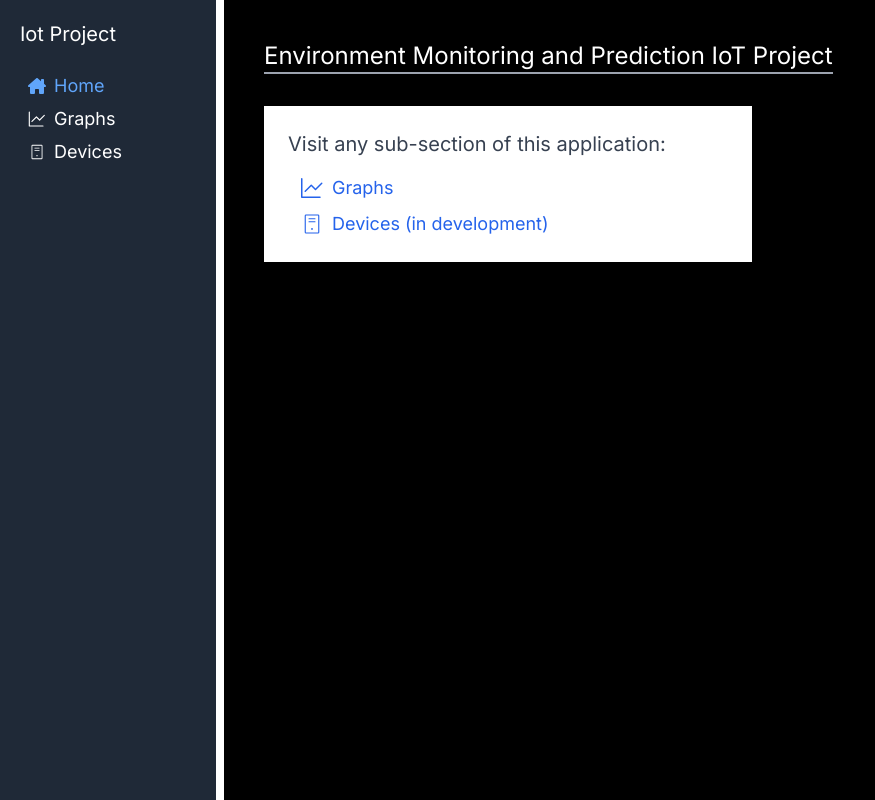
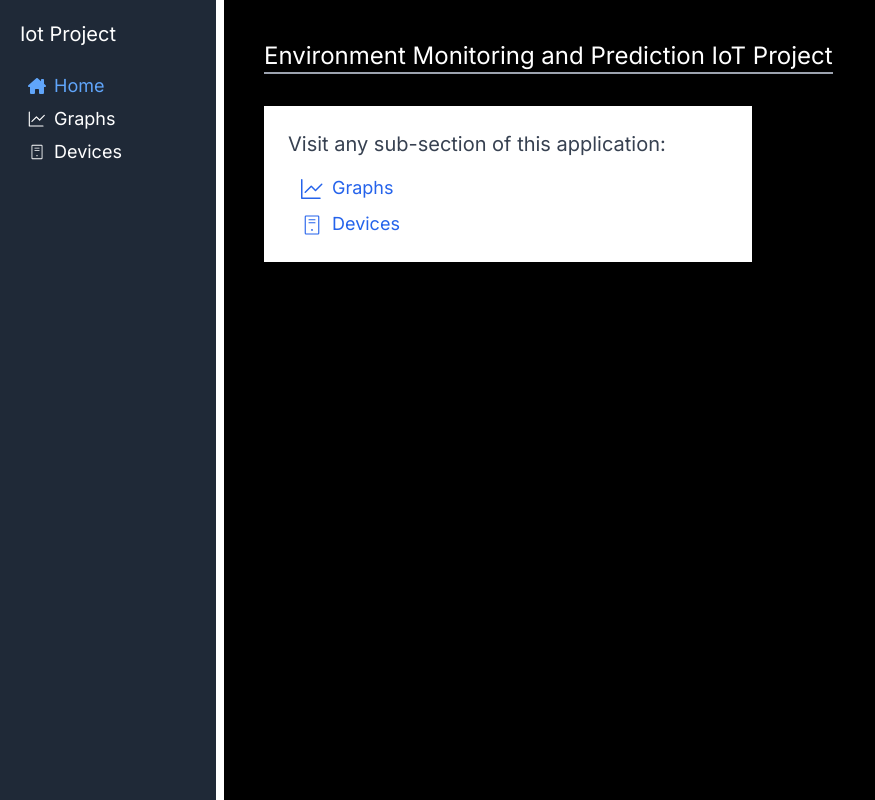
Before and after one commit to mike-strauch/rpi-aws-iot-prototype, a Next.js app in the folder rpi-iot-web-view/: page / in a window 1280 px wide. Shown: the whole page, without its empty margins (0-875 px from the left). Built offline with nearby package versions, Linux system fonts and the light colour scheme.

Commit message:
- Updating README for project. - Updating home page slightly.

```diff
--- a/rpi-iot-web-view/src/app/page.tsx
+++ b/rpi-iot-web-view/src/app/page.tsx
@@ -17,16 +17,16 @@ export default function Home() {
               <Heading as="h2" className="text-xl text-gray-700 mb-4">Visit any sub-section of this application:</Heading>
               <List className="text-lg space-y-2 ml-3" >
                   <ListItem>
-                      <Link href="/graphs" className="flex items-center space-x-2 text-blue-600 hover:text-blue-800">
+                      <Link href="/graphs" className="space-x-2 text-blue-600 hover:text-blue-800">
                           <Icon as={GoGraph} className="text-2xl"/>
                           <span>Graphs</span>
                       </Link>
                   </ListItem>
                   <ListItem>
-                      <Link href="/devices" className="flex items-center space-x-2 text-blue-600 hover:text-blue-800">
+                      <Link href="/devices" className="space-x-2 text-blue-600 hover:text-blue-800 inline-block">
                           <Icon as={PiComputerTowerLight} className="text-2xl"/>
-                          <span>Devices (in development)</span>
-                      </Link>
+                          <span>Devices </span>
+                      </Link> (in development)
                   </ListItem>
               </List>
           </div>
```
Also changed, not shown: 2 other files (tests, documents, lock files or other folders).
